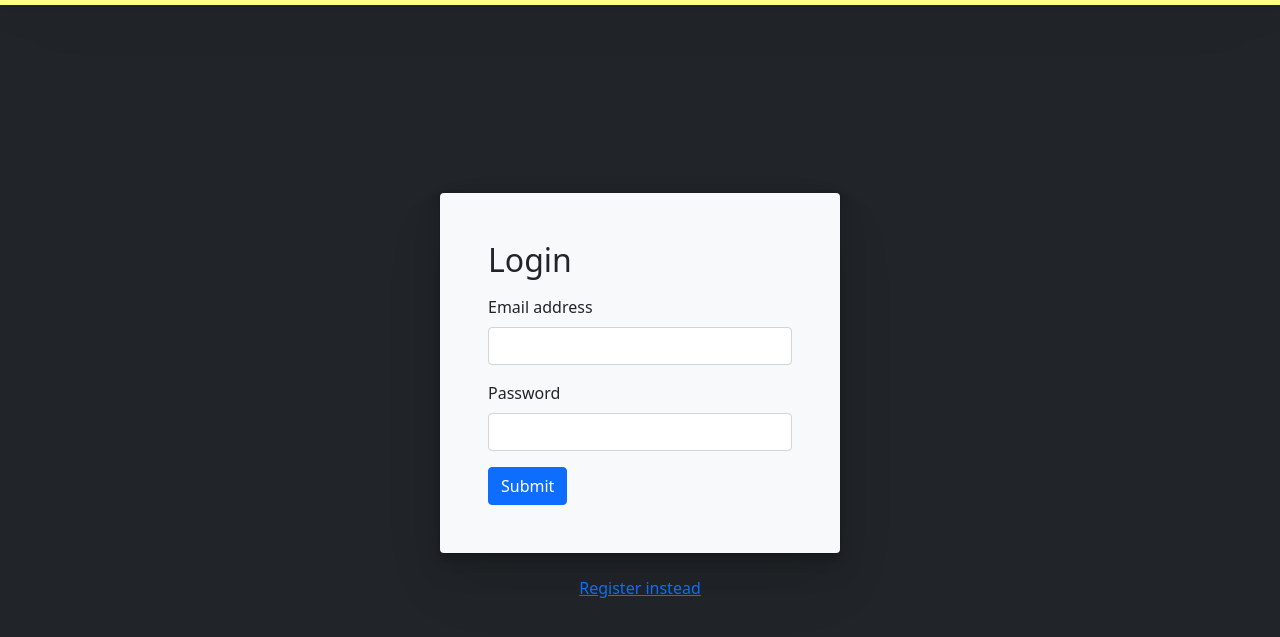
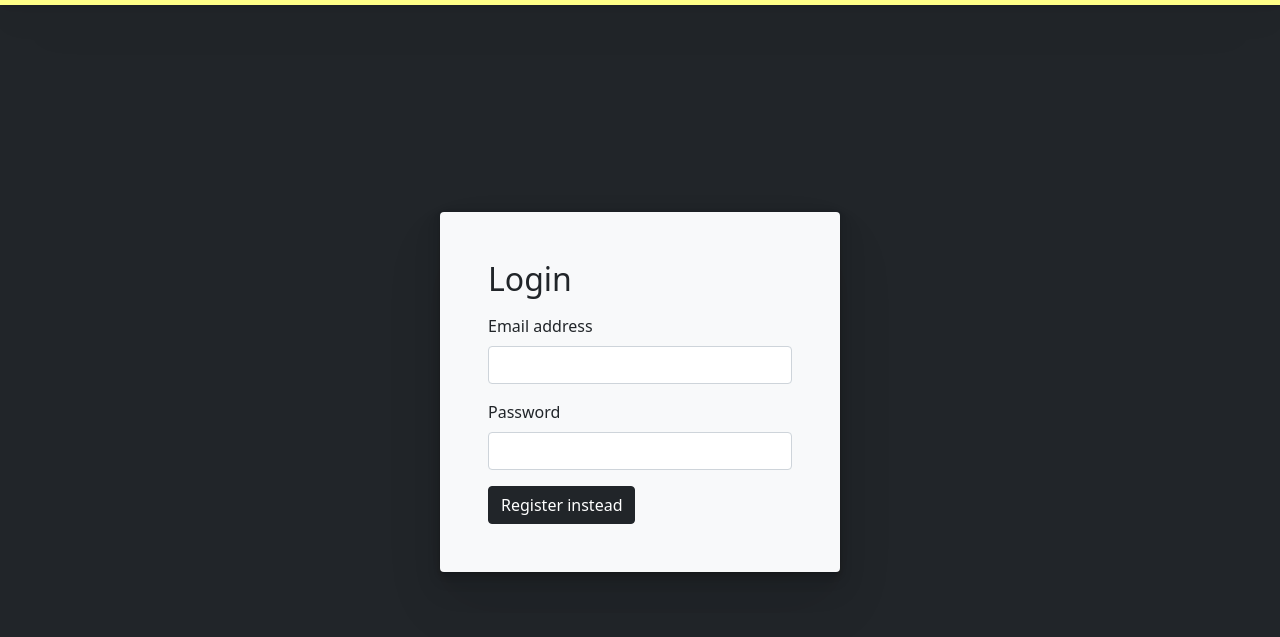
Before and after one commit to aaron-soto/the_wall, a Django app: page / in a window 1280 px wide. Shown: the top 637 px of the page. Run offline with Django 3.2, Linux system fonts and the light colour scheme.

Commit message:
Changed Login button look

```diff
--- a/login_rerun_app/templates/login.html
+++ b/login_rerun_app/templates/login.html
@@ -34,7 +34,7 @@
 					<label for="password_input" class="form-label">Password</label>
 					<input type="password" class="form-control" name="password_input" id="password_input">
 				</div>
-				<button type="submit" class="btn btn-primary">Submit</button>
+				<button type="submit" class="btn btn-dark w-100>Submit</button>
 				</form>
 				<a class="btn btn-link"href="/register">Register instead</a>
 		  </div>
```
